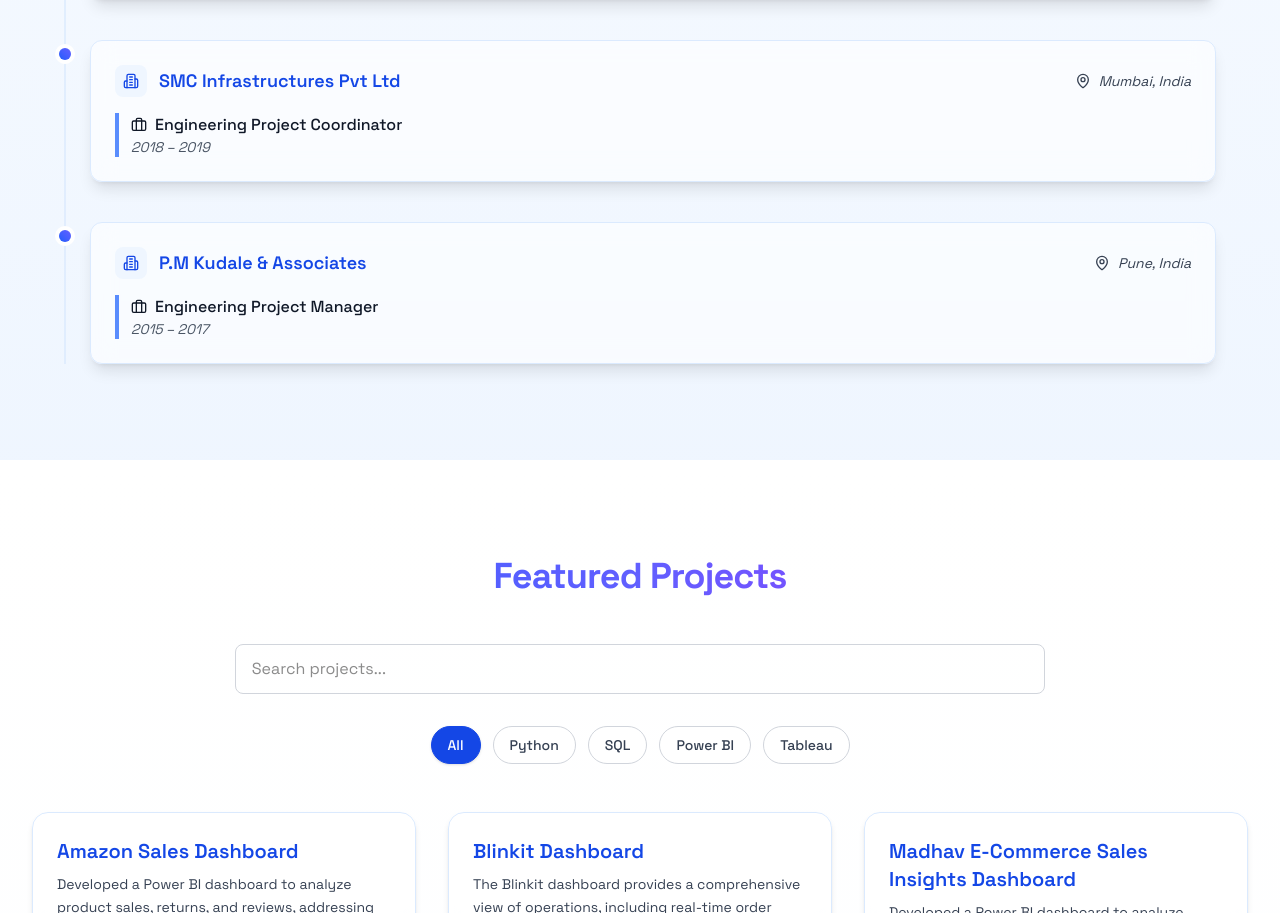
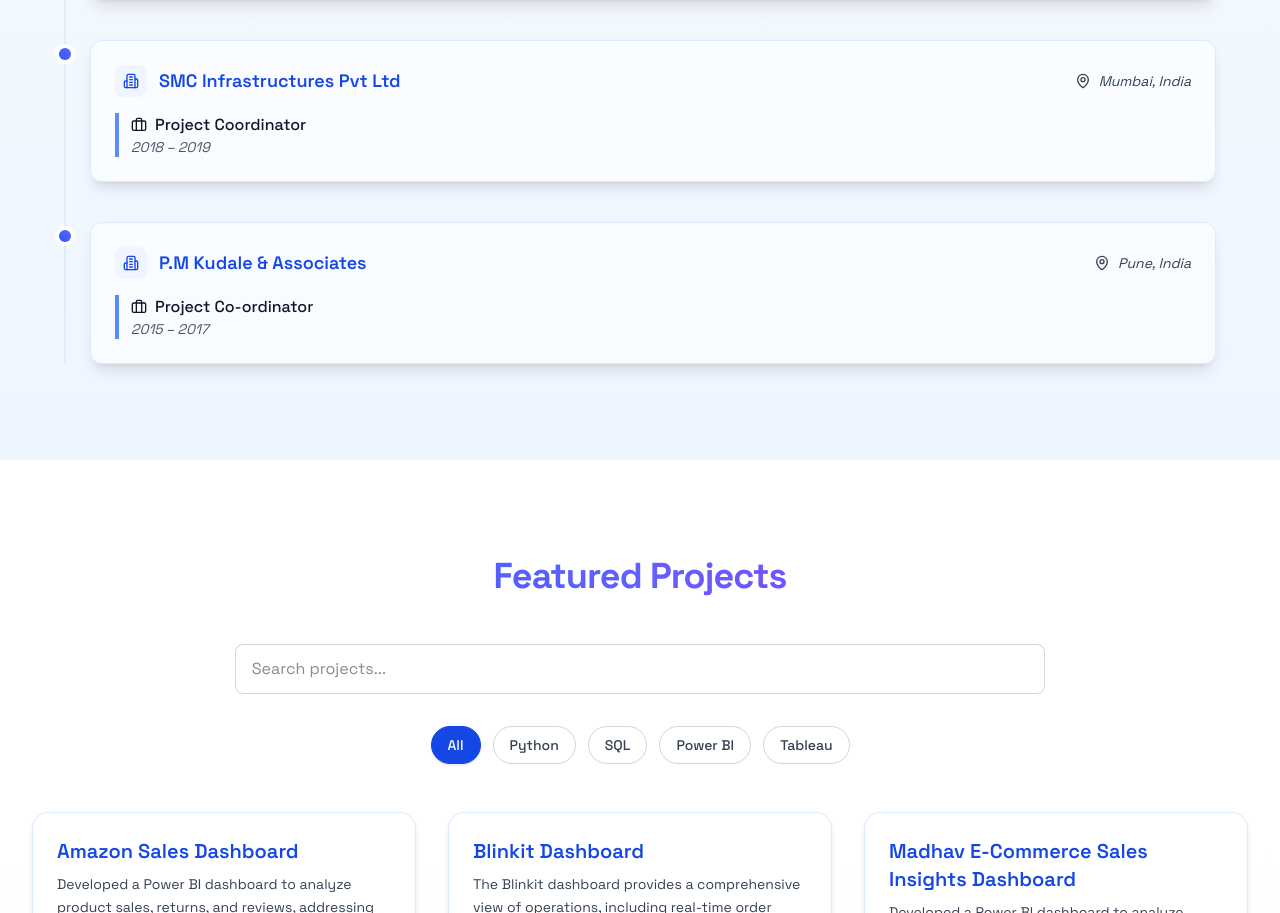
Before and after one commit to mihirkudale/mihirkudale-portfolio, a React (Vite) app: page / in a window 1280 px wide. Shown: the part 3748-4661 px from the top of the page. Built offline with nearby package versions, Linux system fonts and the light colour scheme.

Commit message:
update experience

```diff
--- a/src/components/sections/WorkExperience.jsx
+++ b/src/components/sections/WorkExperience.jsx
@@ -43,12 +43,12 @@
   {
     company: "SMC Infrastructures Pvt Ltd",
     location: "Mumbai, India",
-    roles: [{ role: "Engineering Project Coordinator", start: "2018-04", end: "2019-03", display: "2018 – 2019" }],
+    roles: [{ role: "Project Coordinator", start: "2018-04", end: "2019-03", display: "2018 – 2019" }],
   },
   {
     company: "P.M Kudale & Associates",
     location: "Pune, India",
-    roles: [{ role: "Engineering Project Manager", start: "2015-04", end: "2017-07", display: "2015 – 2017" }],
+    roles: [{ role: "Project Co-ordinator", start: "2015-04", end: "2017-07", display: "2015 – 2017" }],
   },
 ];
 
```
